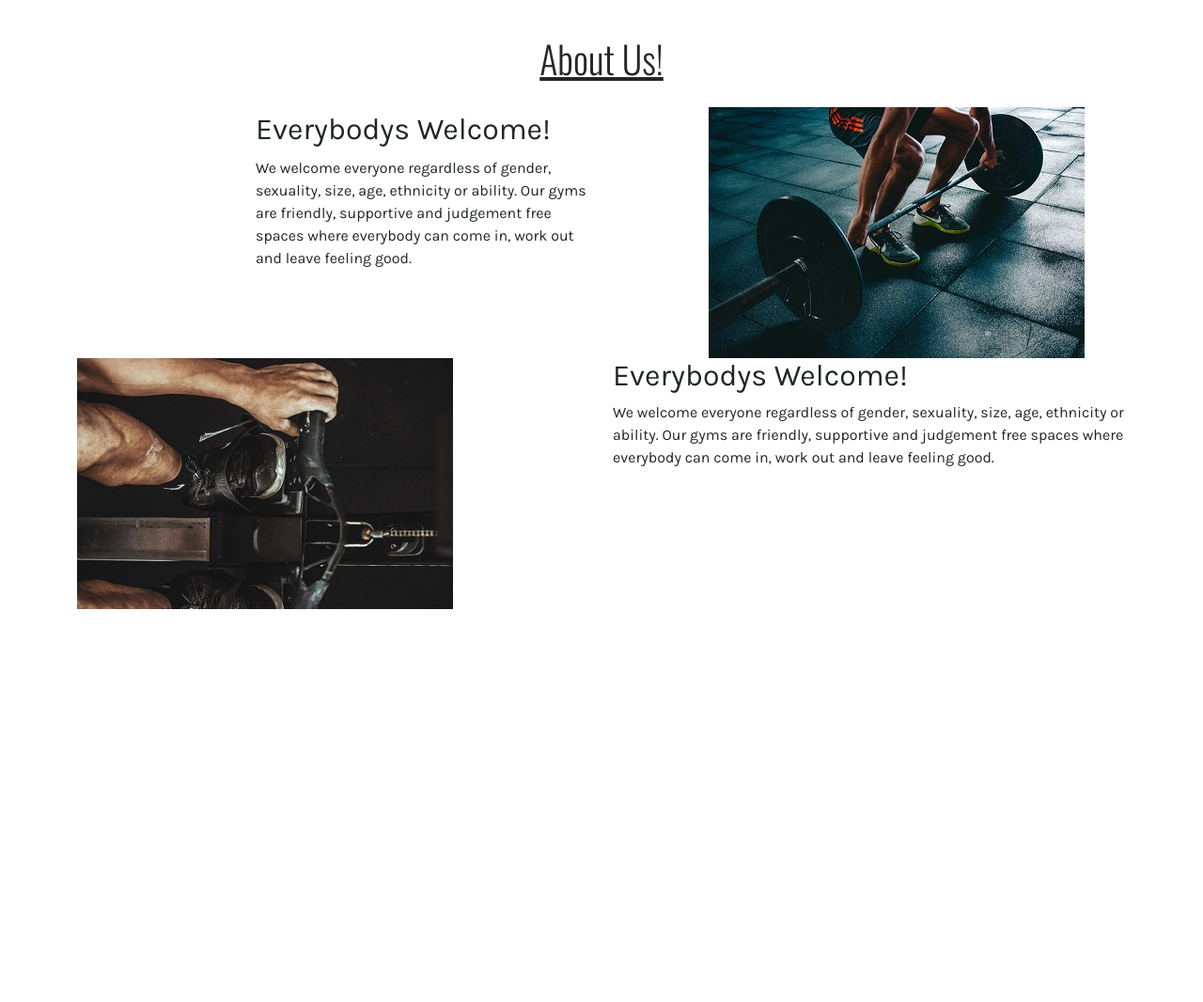
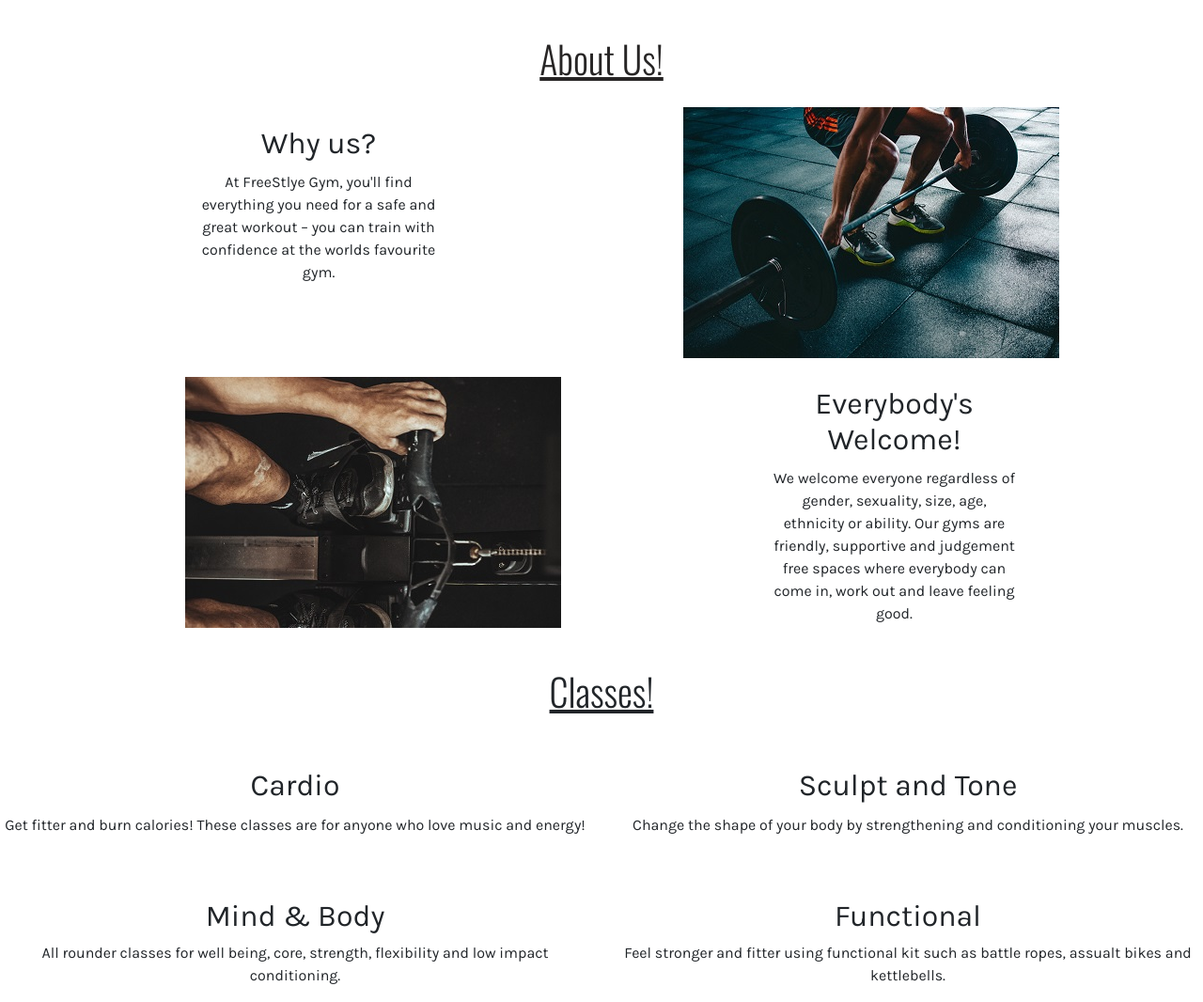
Before and after one commit to AaronHughes424/HTMLandCSSProject, a plain HTML site: page index.html in a window 1280 px wide. Shown: the part 914-1980 px from the top of the page at 94% size. Before the commit the page ends 1562 px from the top, so only its background shows below. Drawn offline with nearby package versions, Linux system fonts and the light colour scheme.

Commit message:
Restyled and added content for about us section - also added classes section and started styling added content

```diff
--- a/assets/css/style.css
+++ b/assets/css/style.css
@@ -24,6 +24,21 @@ body {
     width: 100% auto;
 }
 
+.bg-cardio-class {
+    background-color: #98C1D9;
+}
+
+.bg-sculpt-class {
+
+}
+
+.bg-mind-class {
+
+}
+
+.bg-func-class {
+
+}
 
 /* ------------------- Heading */
 
@@ -101,7 +116,7 @@ body {
 .box-background {
     background-color: rgba(0,0,0,0.5);
     width: 55%;
-    margin-left: 20%;
+    margin-left: 25%;
     border-radius: 10px;
 }
 
@@ -118,8 +133,12 @@ body {
 }
 
 .about-content {
-    margin-top: 25px;
+    margin-top: 40px;
+    text-align: center;
+    width: 300px;
+    padding-left: 20px;
 }
+
 
 .about-content h1 {
     margin-left: 20%;
@@ -127,10 +146,69 @@ body {
 
 .about-content p {
     margin-top: 10px;
-    font-size: ;
+}
+.about-image {
+    text-align: center;
+    margin-top: 20px;
 }
 
-.about-image {
-    padding-left: 10%;
+.about-content2 {
+    margin-top: 30px;
+    width: 300px;
+    text-align: center;
+    padding-left: 25px;
+    float: left;
+    margin-left: 0;
+    margin-bottom: 30px;
+}
+
+.about-content2 p {
+    margin-top: 10px;
+}
+
+.about-image2 {
     margin-top: 20px;
+    text-align: center;
 }
+
+@media (max-width: 990px) {
+.about-image2 {
+    display: none;
+}
+}
+
+/* ------------------- Classes */
+
+.classes {
+    text-align: center;
+    font-family: "Oswald", sans-serif;
+    text-decoration: underline;
+}
+
+.cardio-class {
+    text-align: center;
+    margin-top: 50px;
+}
+
+.cardio-class p {
+    margin-top: 10px;
+}
+
+.sculpt-class {
+    text-align: center;
+    margin-top: 50px;
+}
+
+.sculpt-class p {
+    margin-top: 10px;
+}
+
+.mind-class {
+    text-align: center;
+    margin-top: 50px;
+}
+
+.func-class {
+    text-align: center;
+    margin-top: 50px;
+}
--- a/index.html
+++ b/index.html
@@ -12,7 +12,7 @@
 <body>
     <header>
         <div class="row">
-            <div class="col-12 col-sm-12 bg-heading mainheading">
+            <div class="col-12 col-sm-12 bg-heading mainheading" id="home">
                 <h1>
                     FreeStyle Gym
                 </h1>
@@ -20,10 +20,10 @@
         </div>
         <nav class="navbar nav bg-navbar-color">
             <div class="col-4 col-sm-4 container-fluid menuitem">
-              <a class="navbar-brand" href="#">Home</a>
+              <a class="navbar-brand" href="#home">Home</a>
             </div>
             <div class="col-4 col-sm-4 container-fluid menuitem">
-                <a class="navbar-brand" href="#">Classes</a>
+                <a class="navbar-brand" href="#classes">Classes</a>
             </div>
             <div class="col-4 col-sm-4 container-fluid menuitem">
                 <a class="navbar-brand" href="#">Contact</a>
@@ -48,31 +48,30 @@
             </div>
         </div>
         <div class="container">
-            <div class="row justify-content-center">
-                <div class="col-12 col-sm-4 about-content">
+            <div class="row justify-content-around">
+                <div class="col-12 col-md-12 col-lg-8 about-content">
                     <h2>
-                    Everybodys Welcome!
+                    Why us?
                     </h2>
                     <p>
-                    We welcome everyone regardless of gender, sexuality,
-                    size, age, ethnicity or ability. Our gyms are friendly,
-                    supportive and judgement free spaces where everybody
-                    can come in, work out and leave feeling good.
+                        At FreeStlye Gym, you'll find everything you need for a safe and
+                        great workout – you can train with confidence at the worlds
+                        favourite gym.
                     </p>
                     </div>
-                    <div class="col-12 col-sm-4 about-image">
+                    <div class="col-12 col-md-12 col-lg-4 about-image">
                     <img src="assets/images/gym2.jpg" alt="man deadlifting">
                 </div>
             </div>
         </div>
         <div class="container">
-            <div class="row justify-content-center">
-                <div class="col-12 col-sm-6 ">
-                    <img src="assets/images/gym3.jpg" alt="man deadlifting">
+            <div class="row justify-content-around">
+                <div class="col-12 col-sm-12 col-md-4 about-image2">
+                    <img src="assets/images/gym3.jpg" alt="man rowing">
                 </div>
-                <div class="col-12 col-sm-6">
+                <div class="col-12 col-sm-12 col-md-8 about-content2">
                     <h2>
-                    Everybodys Welcome!
+                    Everybody's Welcome!
                     </h2>
                     <p>
                     We welcome everyone regardless of gender, sexuality,
@@ -84,5 +83,53 @@
             </div>
         </div>
     </section>
+    <section>
+        <div class="row">
+            <div class="col-12 classes" id="classes">
+                <h1>
+                    Classes!
+                </h1>
+            </div>
+            <div class="col-12 col-sm-6 cardio-class .bg-cardio-class">
+                <h2>
+                    Cardio
+                </h2>
+                <p>
+                    Get fitter and burn calories! These classes are
+                    for anyone who love music and energy!
+                </p>
+            </div>
+            <div class="col-12 col-sm-6 sculpt-class .bg-sculpt-class">
+                <h2>
+                    Sculpt and Tone
+                </h2>
+                <p>
+                    Change the shape of your body by
+                    strengthening and conditioning your
+                    muscles.
+                </p>
+            </div>
+            <div class="col-12 col-sm-6 mind-class .bg-mind-class">
+                <h2>
+                    Mind & Body
+                </h2>
+                <p>
+                    All rounder classes for well being, core,
+                    strength, flexibility and low impact conditioning.
+                </p>
+            </div>
+            <div class="col-12 col-sm-6 func-class .bg-func-class">
+                <h2>
+                    Functional
+                </h2>
+                <p>
+                    Feel stronger and fitter using functional kit such as
+                    battle ropes, assualt bikes and kettlebells.
+                </p>
+            </div>
+        </div>
+    </section>
+    <footer>
+    </footer>
 </body>
 </html>
```
